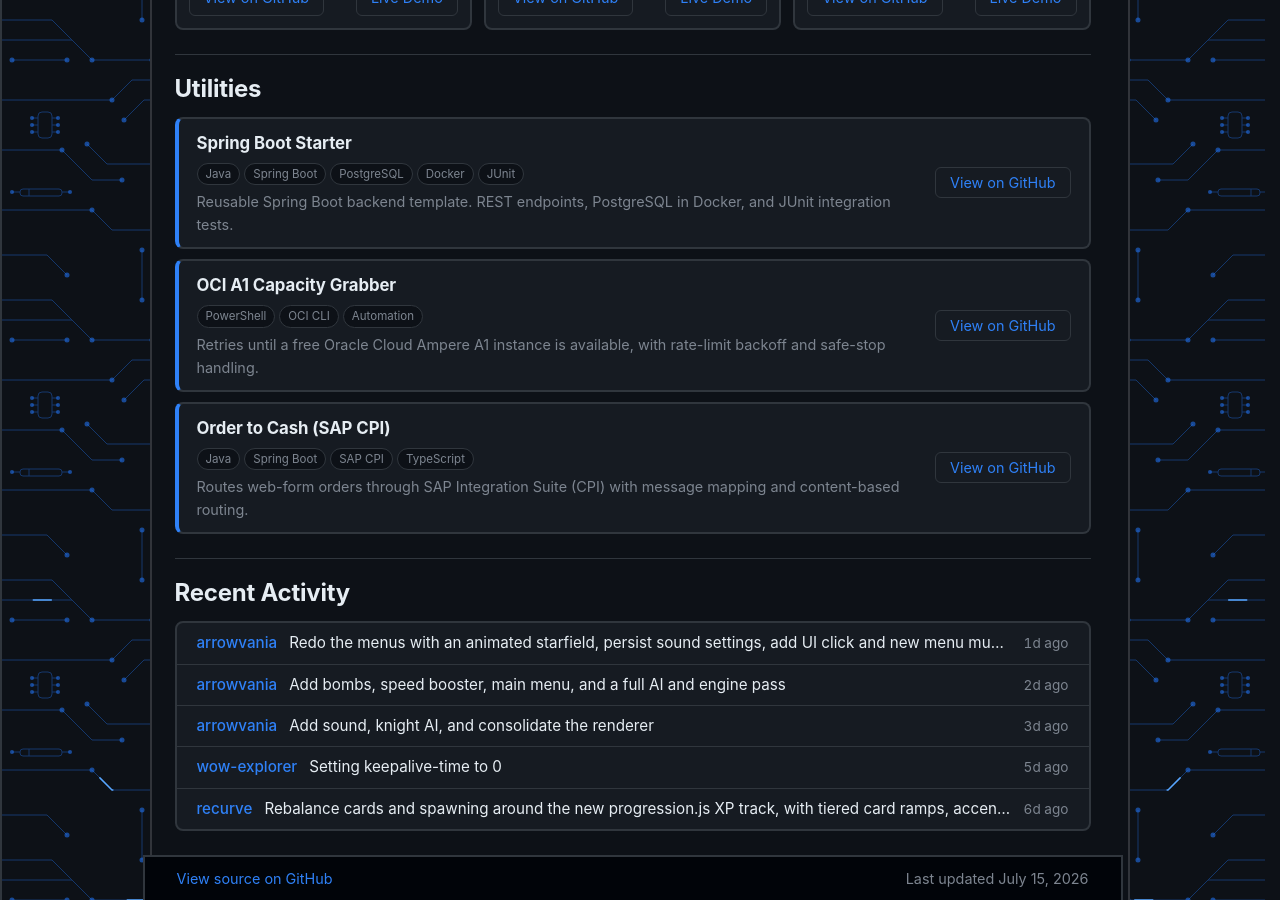
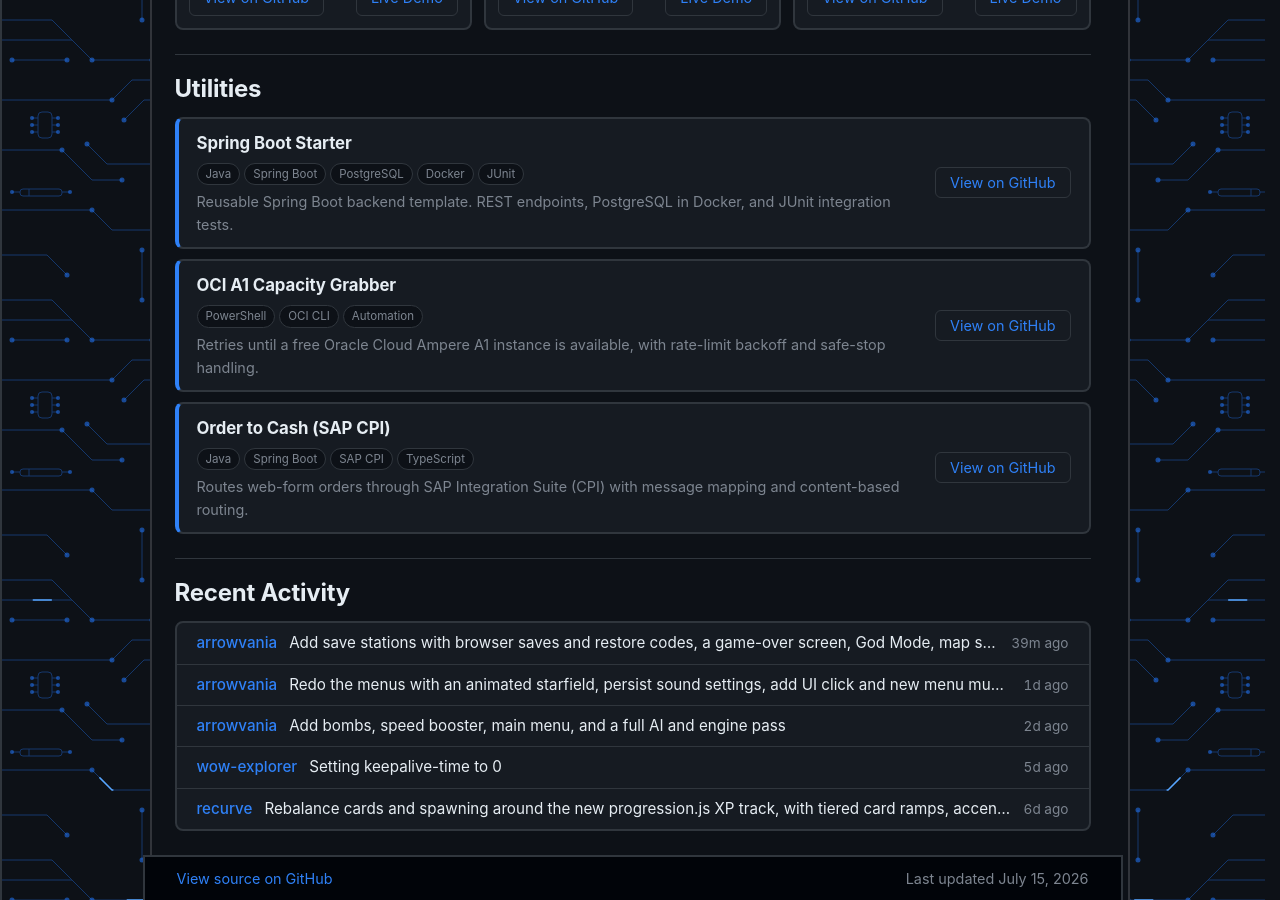
Before and after one commit to rwdenmark/rwdenmark.github.io, a Jekyll site: the page built from projects.html, in a window 1280 px wide and 900 px high, scrolled down 1507 px. Built offline with Jekyll 4.4.1, drawn with Linux system fonts in a browser that asks for light colours.

Commit message:
chore: update recent commits cache [skip ci]

```diff
--- a/_data/commits.json
+++ b/_data/commits.json
@@ -1,4 +1,10 @@
 [
+  {
+    "repo": "arrowvania",
+    "message": "Add save stations with browser saves and restore codes, a game-over screen, God Mode, map select, and a loading screen, scale the HUD bars with the window, fix knight route flip-flopping, and clean out the audition files",
+    "date": "2026-07-17T05:35:09Z",
+    "url": "https://github.com/rwdenmark/arrowvania/commit/89d80edec89c6ef20491202ab2eb2b1cf1f8eb54"
+  },
   {
     "repo": "arrowvania",
     "message": "Redo the menus with an animated starfield, persist sound settings, add UI click and new menu music, fix speed-boost jumping, and reset cleanly on quit instead of reloading",
@@ -10,12 +16,6 @@
     "message": "Add bombs, speed booster, main menu, and a full AI and engine pass",
     "date": "2026-07-15T05:09:08Z",
     "url": "https://github.com/rwdenmark/arrowvania/commit/dfb8524dfe3feb4665f31d57a46f2cb69b18d0b5"
-  },
-  {
-    "repo": "arrowvania",
-    "message": "Add sound, knight AI, and consolidate the renderer",
-    "date": "2026-07-14T03:48:21Z",
-    "url": "https://github.com/rwdenmark/arrowvania/commit/1eb2b4f894ecb7c55af2db0df05b03599253b983"
   },
   {
     "repo": "wow-explorer",
```
